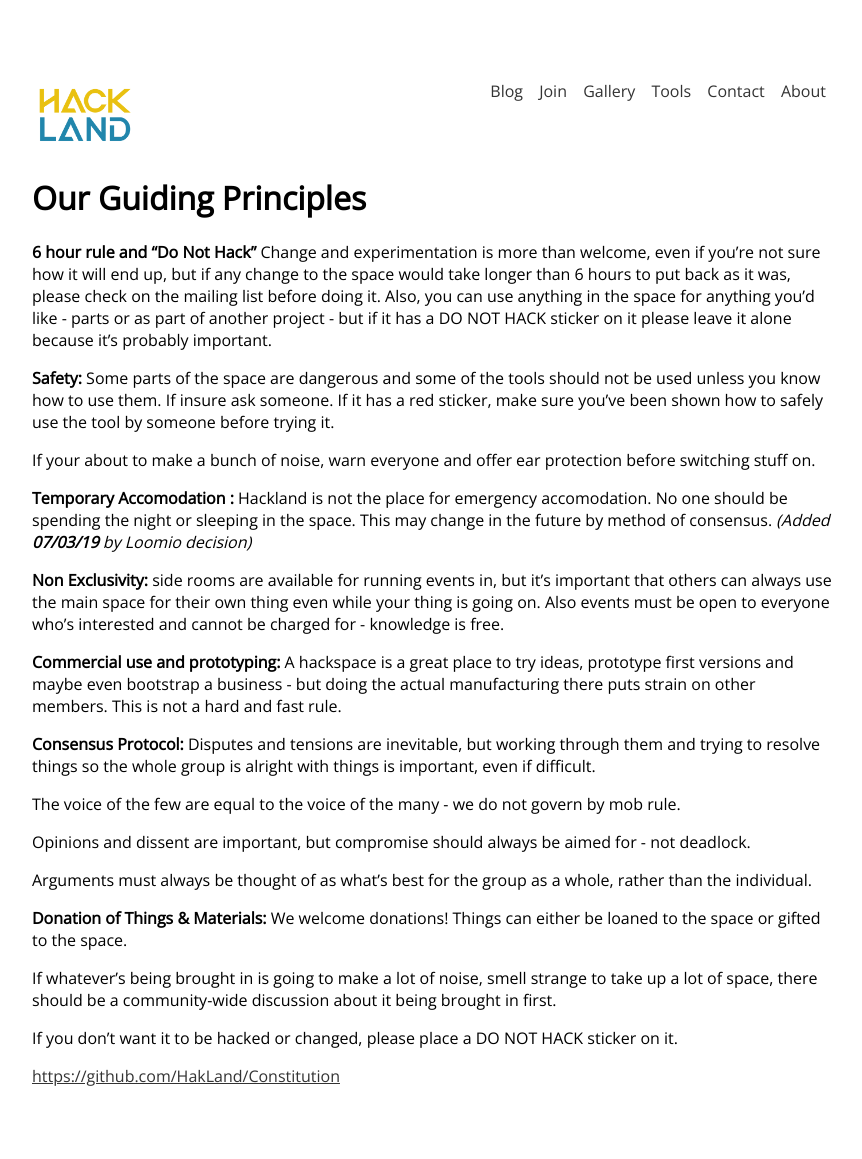
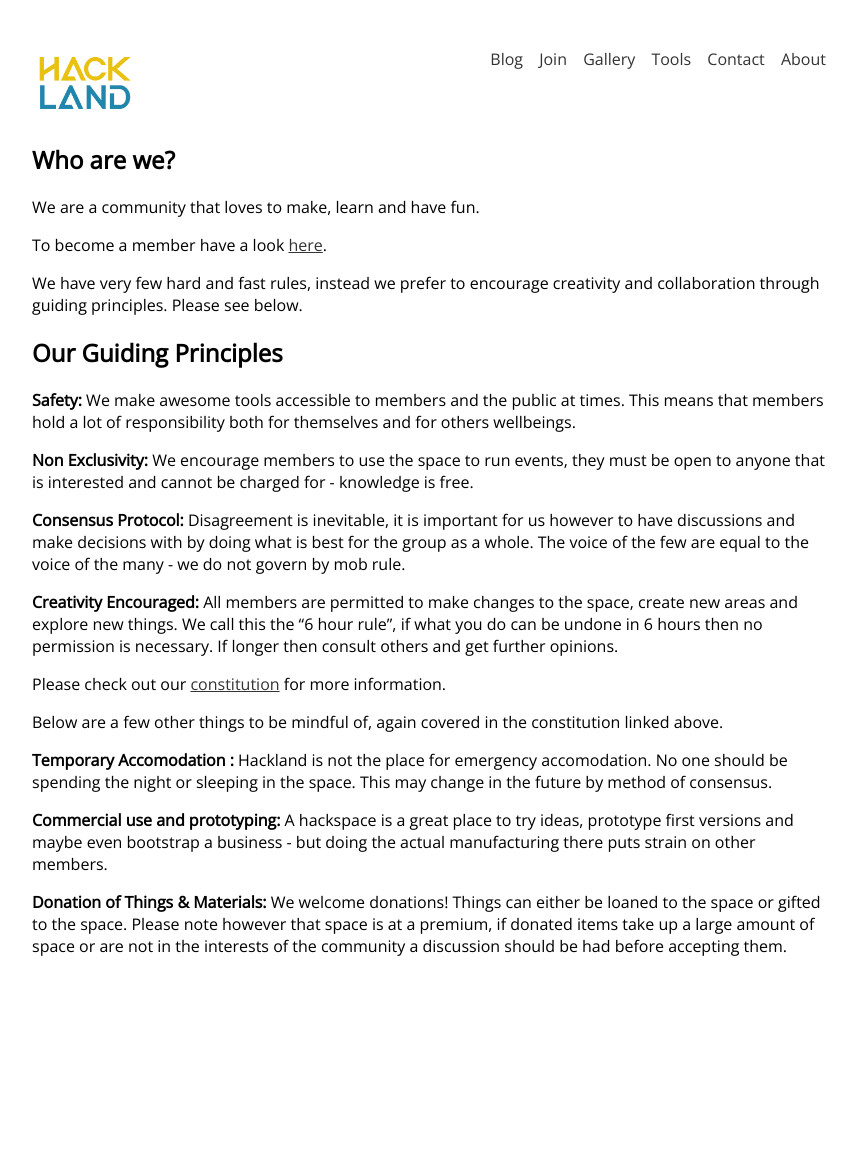
Before and after one commit to foopod/hackland-2.0, a Jekyll site: the page built from about.md, in a window 1280 px wide. Shown: the whole page, without its empty margins (208-1070 px from the left). Built offline with Jekyll 4.4.1, drawn with Linux system fonts in a browser that asks for light colours; after the commit the page ends 1005 px from its top, so only the background shows below that.

Commit message:
add about

```diff
--- a/about.md
+++ b/about.md
@@ -4,36 +4,31 @@ title: About
 description: A bit about Hackland
 ---
 
-# Our Guiding Principles
-**6 hour rule and “Do Not Hack”**
-Change and experimentation is more than welcome, even if you’re not sure how it will end up, but if any change to the space would take longer than 6 hours to put back as it was, please check on the mailing list before doing it.
-Also, you can use anything in the space for anything you’d like - parts or as part of another project - but if it has a DO NOT HACK sticker on it please leave it alone because it’s probably important.
+## Who are we?
 
-**Safety:** Some parts of the space are dangerous and some of the tools should not be used unless you know how to use them. If insure ask someone. If it has a red sticker, make sure you've been shown how to safely use the tool by someone before trying it.
+We are a community that loves to make, learn and have fun.
 
-If your about to make a bunch of noise, warn everyone and offer ear protection before switching stuff on.
+To become a member have a look [here](/join/).
 
-**Temporary Accomodation :** Hackland is not the place for emergency accomodation. No one should be spending the night or sleeping in the space. This may change in the future by method of consensus. *(Added **07/03/19** by Loomio decision)*
+We have very few hard and fast rules, instead we prefer to encourage creativity and collaboration through guiding principles. Please see below.
 
-**Non Exclusivity:** side rooms are available for running events in, but it’s important that others can always use the main space for their own thing even while your thing is going on.
-Also events must be open to everyone who’s interested and cannot be charged for - knowledge is free.
+## Our Guiding Principles
+
+**Safety:** We make awesome tools accessible to members and the public at times. This means that members hold a lot of responsibility both for themselves and for others wellbeings.
+
+**Non Exclusivity:** We encourage members to use the space to run events, they must be open to anyone that is interested and cannot be charged for - knowledge is free.
+
+**Consensus Protocol:** Disagreement is inevitable, it is important for us however to have discussions and make decisions with by doing what is best for the group as a whole. The voice of the few are equal to the voice of the many - we do not govern by mob rule.
+
+**Creativity Encouraged:** All members are permitted to make changes to the space, create new areas and explore new things. We call this the "6 hour rule", if what you do can be undone in 6 hours then no permission is necessary. If longer then consult others and get further opinions.
+
+Please check out our [constitution](https://github.com/HakLand/Constitution) for more information.
+
+Below are a few other things to be mindful of, again covered in the constitution linked above.
+
+
+**Temporary Accomodation :** Hackland is not the place for emergency accomodation. No one should be spending the night or sleeping in the space. This may change in the future by method of consensus.
 
 **Commercial use and prototyping:** A hackspace is a great place to try ideas, prototype first versions and maybe even bootstrap a business - but doing the actual manufacturing there puts strain on other members.
-This is not a hard and fast rule.
 
-**Consensus Protocol:** Disputes and tensions are inevitable, but working through them and trying to resolve things so the whole group is alright with things is important, even if difficult.
-
-The voice of the few are equal to the voice of the many - we do not govern by mob rule.
-
-Opinions and dissent are important, but compromise should always be aimed for - not deadlock.
-
-Arguments must always be thought of as what's best for the group as a whole, rather than the individual.
-
-**Donation of Things & Materials:** We welcome donations!
-Things can either be loaned to the space or gifted to the space.
-
-If whatever's being brought in is going to make a lot of noise, smell strange to take up a lot of space, there should be a community-wide discussion about it being brought in first.
-
-If you don't want it to be hacked or changed, please place a DO NOT HACK sticker on it.
-
-[https://github.com/HakLand/Constitution](https://github.com/HakLand/Constitution)
+**Donation of Things & Materials:** We welcome donations! Things can either be loaned to the space or gifted to the space. Please note however that space is at a premium, if donated items take up a large amount of space or are not in the interests of the community a discussion should be had before accepting them.
--- a/blog.html
+++ b/blog.html
@@ -10,8 +10,8 @@ pagination:
   {% for post in paginator.posts %}
     <div class="post">
       <h1 class="post-title"><a href="{{ post.url }}">{{ post.title }}</a></h1>
-      <h2 class="post-description">{{ post.description }}</h2>
-      <span class="post-date">{{ post.date | date_to_string }} - {{post.author}}</span>
+      <h2 class="post-description">{{ post.description }}<span style="font-weight:100;font-size:  0.7em;"> by {{post.author}}</span></h2>
+      <span class="post-date">{{ post.date | date_to_string }}</span>
       {{ post.content }}
     </div>
   {% endfor %}
--- a/public/css/style.css
+++ b/public/css/style.css
@@ -3,7 +3,7 @@
 }
 
 body{
-  margin-top:2em;
+  margin-top:1.5em;
 }
 
 @media screen and (min-width: 600px) {
@@ -31,7 +31,7 @@ a:hover{
 #main-content{
   background-color: white;
   border-radius: 2em;
-  padding: 3em 3em;
+  padding: 1.5em 1.5em;
 }
 
 .top{
```
Also changed, not shown: _posts/2019-12-22-casting.md (+0 -1 lines), 4 other files.
